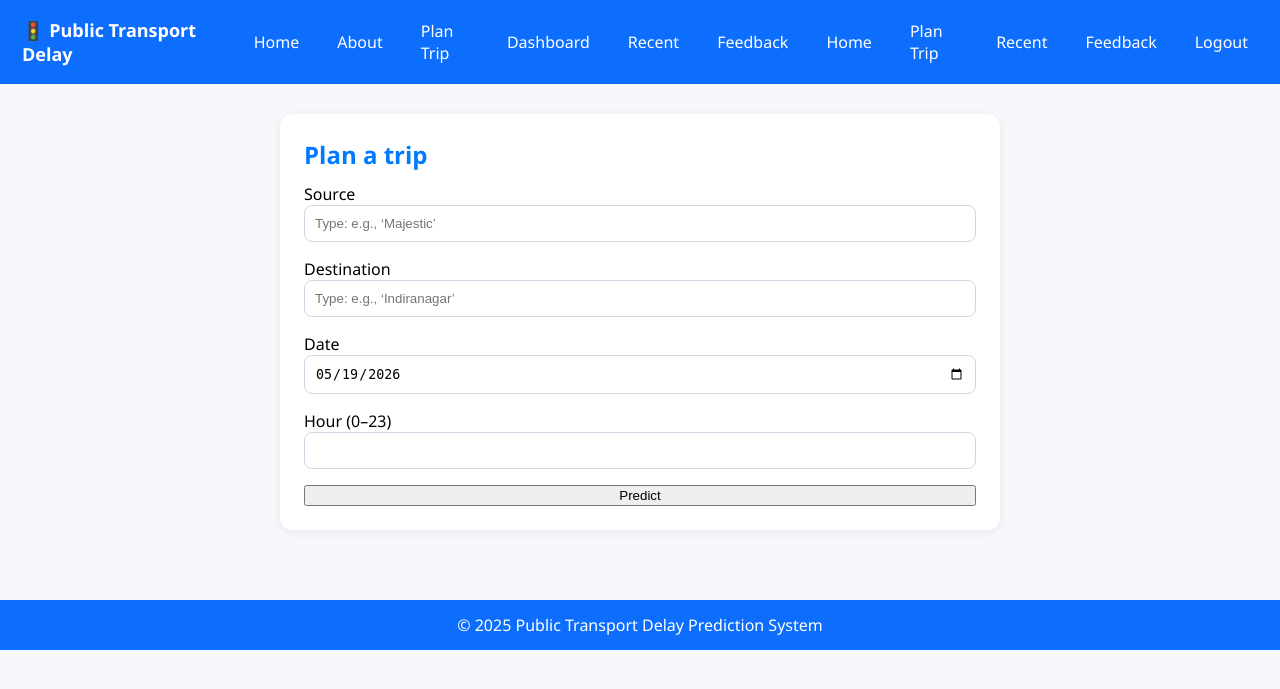
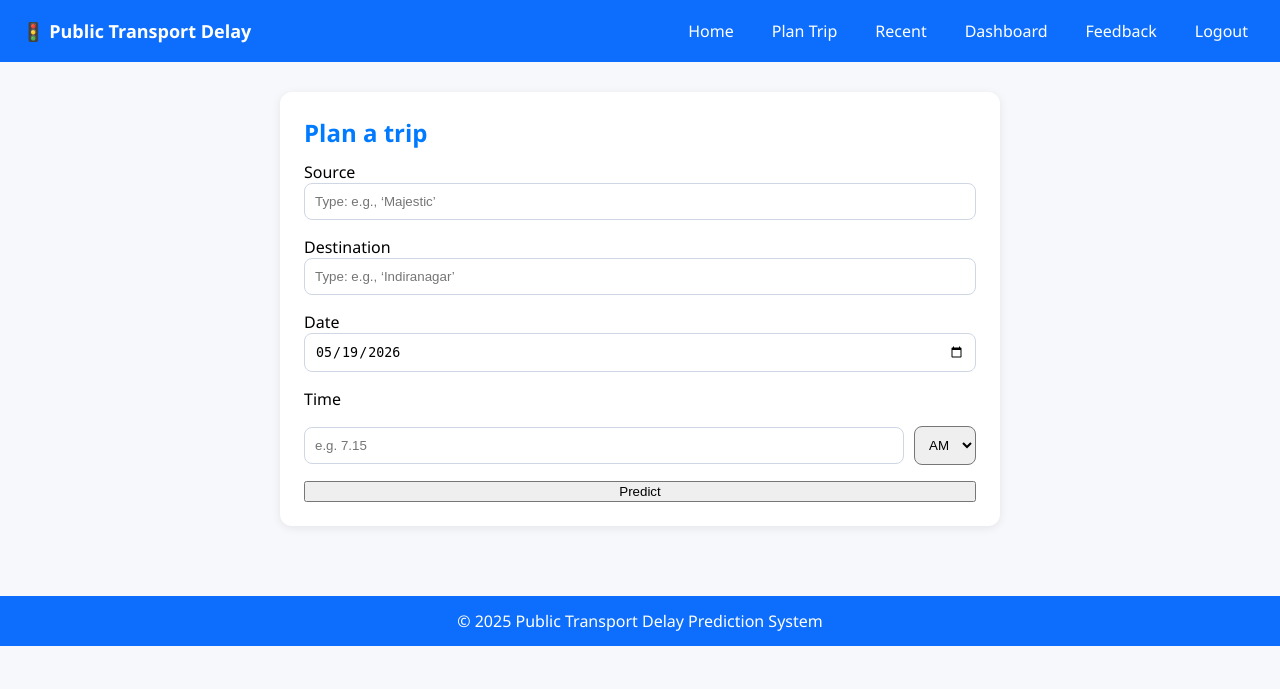
Before and after one commit to vanithaP26/PublicTransportDelayPrediction, a Flask app: page /plan in a window 1280 px wide. Shown: the top 689 px of the page. Run offline with Flask 3, Linux system fonts and the light colour scheme; a user stored in the database is signed in.

Commit message:
Initial commit

```diff
--- a/flask_app/app.py
+++ b/flask_app/app.py
@@ -649,7 +649,13 @@ def delete_feedback(fid):
 def admin_logout():
     session.pop("admin", None)
     flash("Logged out successfully", "success")
-    return redirect(url_for("admin_login"))
+    return redirect(url_for("home"))
+
+@app.route("/logout")
+def logout():
+    session.clear()
+    return redirect(url_for("home"))
+
 
 # show the login form (GET)
 @app.get("/login")
@@ -714,16 +720,30 @@ def predict():
         return "<h3 style='color:#b00020'>Please enter both Source and Destination.</h3>"
 
     # parse date/hour from form (plan.html uses input type=date and hour number)
-    date_str = (request.form.get("date") or "").strip()
-    hour_str = (request.form.get("hour") or "").strip()
-    when_dt = None
+    # ---- parse date + typed time with AM/PM ----
+    date_str  = (request.form.get("date") or "").strip()
+    time_text = (request.form.get("time_text") or "").strip()
+    ampm      = (request.form.get("ampm") or "AM").strip()
+
+    # extract hour from typed time (e.g. "7.15" → 7)
+    try:
+        hour_part = int(time_text.split(".")[0])
+    except Exception:
+        return "<h3 style='color:#b00020'>Invalid time format. Use 7.15 or 10.30</h3>"
+
+    # convert to 24-hour format
+    if ampm == "PM" and hour_part != 12:
+        hour = hour_part + 12
+    elif ampm == "AM" and hour_part == 12:
+        hour = 0
+    else:
+        hour = hour_part
+
+    # build datetime
     try:
         if date_str:
-            # date input is yyyy-mm-dd
-            parts = [int(x) for x in date_str.split("-")]
-            y,m,d = parts[0], parts[1], parts[2]
-            h = int(hour_str) if hour_str.isdigit() else 9
-            when_dt = datetime(year=y, month=m, day=d, hour=h)
+            y, m, d = [int(x) for x in date_str.split("-")]
+            when_dt = datetime(year=y, month=m, day=d, hour=hour)
         else:
             when_dt = datetime.now()
     except Exception:
--- a/flask_app/templates/base.html
+++ b/flask_app/templates/base.html
@@ -131,29 +131,24 @@
   <div class="logo">🚦 Public Transport Delay</div>
 
   <div class="nav-links">
-    <a href="{{ url_for('home') }}">Home</a>
-    <a href="{{ url_for('about') }}">About</a>
-    <a href="{{ url_for('plan') }}">Plan Trip</a>
-    <a href="{{ url_for('dashboard') }}">Dashboard</a>
-    <a href="{{ url_for('recent') }}">Recent</a>
-    <a href="{{ url_for('feedback') }}">Feedback</a>
 
-
-    {% if session.get('admin') %}
+  {% if session.get('admin') %}
     <!-- ADMIN NAVBAR -->
     <a href="{{ url_for('admin_dashboard') }}">Dashboard</a>
-    <a href="{{ url_for('logout') }}">Logout</a>
+    <a href="{{ url_for('admin_logout') }}">Logout</a>
 
-{% elif session.get('user') %}
+  {% elif session.get('user') %}
     <!-- USER NAVBAR -->
     <a href="{{ url_for('home') }}">Home</a>
     <a href="{{ url_for('plan') }}">Plan Trip</a>
     <a href="{{ url_for('recent') }}">Recent</a>
+    <a href="{{ url_for('dashboard') }}">Dashboard</a>
     <a href="{{ url_for('feedback') }}">Feedback</a>
     <a href="{{ url_for('logout') }}">Logout</a>
 
-{% else %}
+  {% else %}
     <!-- GUEST -->
+    <a href="{{ url_for('signup') }}">Register</a>
     <div class="dropdown">
       <button class="dropdown-toggle">
         Login <i class="fa-solid fa-chevron-down"></i>
--- a/flask_app/templates/login.html
+++ b/flask_app/templates/login.html
@@ -55,6 +55,7 @@
            style="padding:10px;border:1px solid #e2e8f0;border-radius:8px;">
 
     <button type="submit" class="btn btn-primary" style="width:100%;">Login</button>
+
   </form>
 
   <div style="display:flex;justify-content:space-between;margin-top:10px;font-size:14px;">
--- a/flask_app/templates/plan.html
+++ b/flask_app/templates/plan.html
@@ -25,11 +25,24 @@
       <input name="date" type="date" required
              style="width:100%;padding:10px;border:1px solid #cfd6e4;border-radius:8px;">
     </div>
-    <div>
-      <label>Hour (0–23)</label>
-      <input name="hour" type="number" min="0" max="23" required
-             style="width:100%;padding:10px;border:1px solid #cfd6e4;border-radius:8px;">
-    </div>
+    <label>Time</label>
+<div style="display:flex; gap:10px; align-items:center;">
+  <input
+    type="text"
+    name="time_text"
+    placeholder="e.g. 7.15"
+    pattern="^\d{1,2}(\.\d{1,2})?$"
+    title="Enter time like 7.15 or 10.30"
+    required
+    style="width:100%;padding:10px;border:1px solid #cfd6e4;border-radius:8px;"
+  />
+
+  <select name="ampm" required style="padding:10px;border-radius:8px;">
+    <option value="AM">AM</option>
+    <option value="PM">PM</option>
+  </select>
+</div>
+
 
     <button class="btn btn-primary" type="submit" style="width:100%;">Predict</button>
   </form>
```
Also changed, not shown: flask_app/data/app.db.
